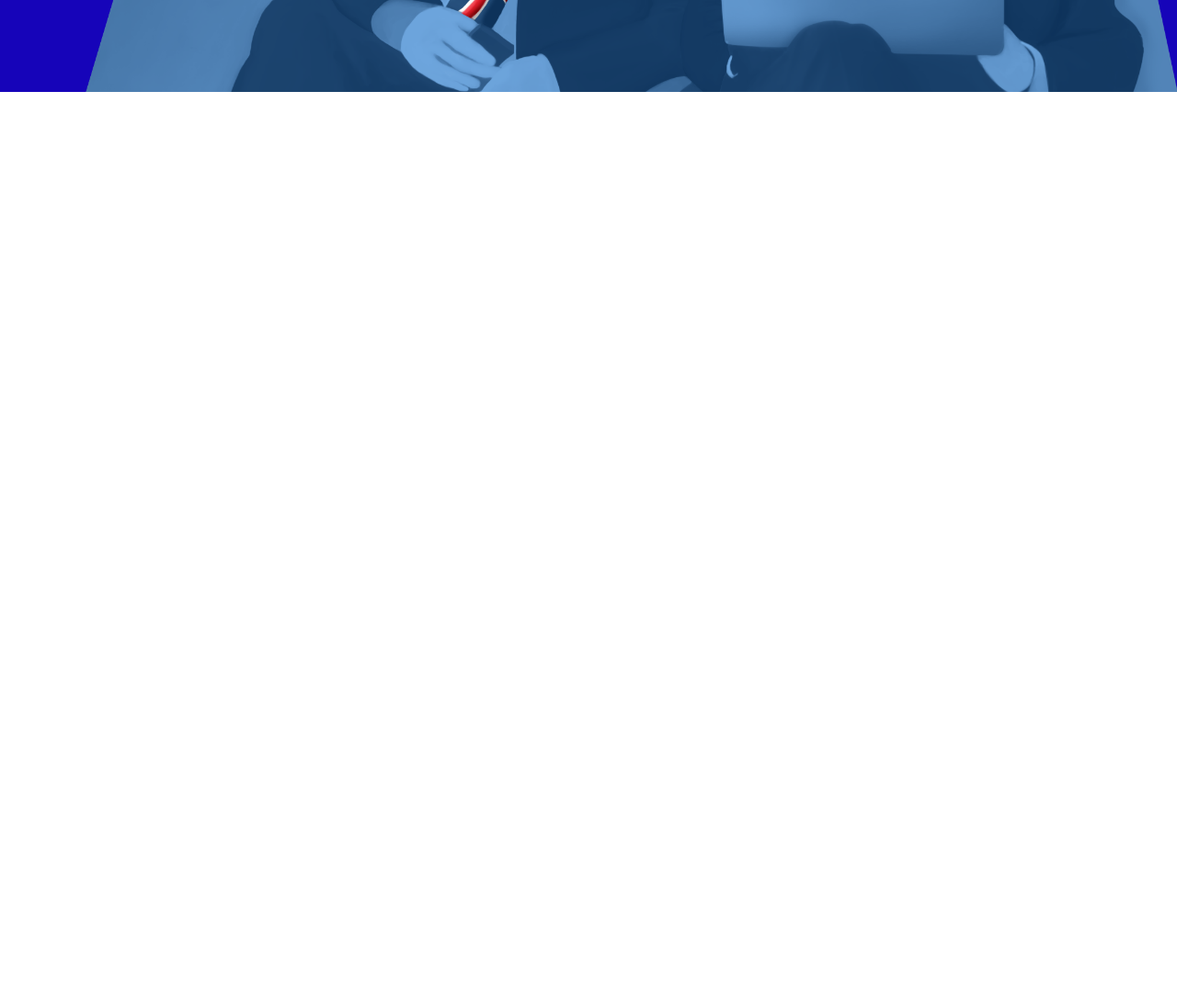
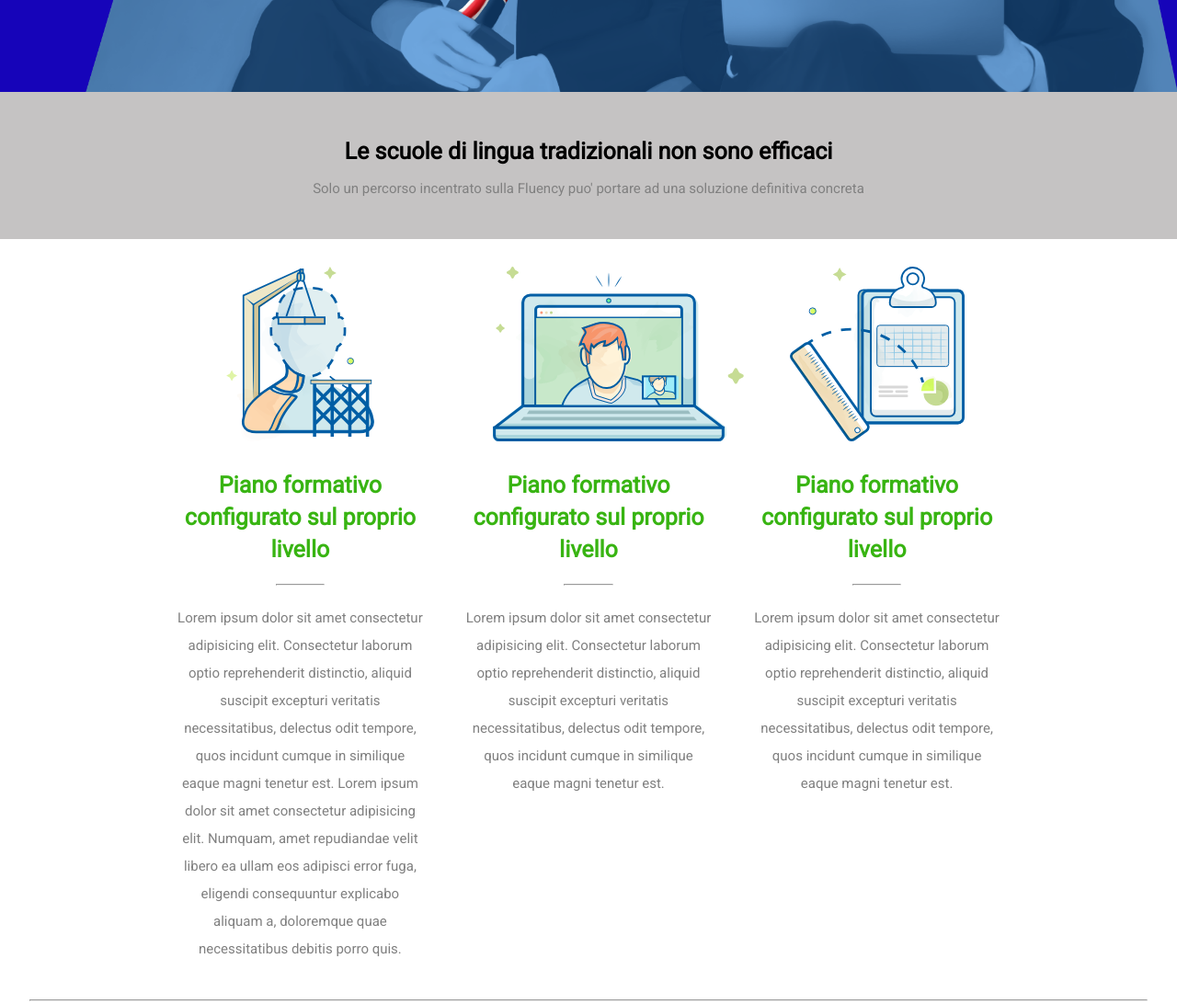
Before and after one commit to GianlucaBar/htmlcss-fluentify, a plain HTML site: page index.html in a window 1280 px wide. Shown: the part 500-1592 px from the top of the page at 92% size. Before the commit the page ends 800 px from the top, so only its background shows below. Drawn offline with Linux system fonts and the light colour scheme.

Commit message:
completata sezione features

```diff
--- a/css/style.css
+++ b/css/style.css
@@ -20,6 +20,32 @@ body{
     content: "";
     display: table;
     clear: both;
+}
+
+.bg-grey{
+    background-color: rgb(197, 195, 195);
+}
+
+.grey-text{
+    font-size: 15px;
+    line-height: 30px;
+    color: grey;
+}
+
+.img-object-fit {
+    height: 100%;
+    width: auto;
+    object-fit: cover;
+}
+
+.short-break{
+    margin: 20px auto;
+    width: 20%;
+}
+
+.long-break{
+    margin: 40px auto;
+    width: 95%;
 }
 /* fine common  */
 
@@ -110,3 +136,41 @@ h1{
 /* inizio MAIN  */
 
 /* inizio sezione slogan */
+.slogan{
+    text-align: center;
+    padding: 40px;
+}
+
+.slogan h3{
+    font-size: 25px;
+    line-height: 50px;
+}
+/* fine slogan  */
+
+/* inizio features  */
+
+.col-left, .col-right{
+    width: 30%;
+    text-align: center;
+}
+
+.col-middle{
+    width: 30%;
+    margin: 0 5%;
+    text-align: center;
+}
+
+.img-container{
+    height: 250px;
+    padding: 30px;
+}
+
+.img-container img{
+    margin: auto;
+}
+
+.green-title{
+    color: rgb(56, 180, 18);
+    font-size: 25px;
+    line-height: 35px;
+}
--- a/index.html
+++ b/index.html
@@ -68,7 +68,71 @@
         <!-- inizio slogan -->
         <section class="bg-grey">
 
+            <div class="slogan">
+
+                <h3>Le scuole di lingua tradizionali non sono efficaci</h3>
+
+                <p class="grey-text">Solo un percorso incentrato sulla Fluency puo' portare ad una soluzione definitiva concreta</p>
+
+            </div>
         </section>
+        <!-- fine slogan  -->
+
+        <!-- inizio features  -->
+        <section>
+
+            <div class="container clearfix">
+                <div class="col col-left">
+
+                    <div class="img-container">
+                        <img class="img-object-fit" src="img/profile.svg" alt="profile">
+                    </div>
+
+                    <h3 class="green-title">Piano formativo configurato sul proprio livello</h3>
+
+                    <hr class="short-break">
+
+                    <p class="grey-text">
+                        Lorem ipsum dolor sit amet consectetur adipisicing elit. Consectetur laborum optio reprehenderit distinctio, aliquid suscipit excepturi veritatis necessitatibus, delectus odit tempore, quos incidunt cumque in similique eaque magni tenetur est. Lorem ipsum dolor sit amet consectetur adipisicing elit. Numquam, amet repudiandae velit libero ea ullam eos adipisci error fuga, eligendi consequuntur explicabo aliquam a, doloremque quae necessitatibus debitis porro quis.
+                    </p>
+                </div>
+
+                <div class="col col-middle">
+
+                    <div class="img-container">
+                        <img class="img-object-fit" src="img/computer.svg" alt="profile">
+                    </div>
+
+                    <h3 class="green-title">Piano formativo configurato sul proprio livello</h3>
+
+                    <hr class="short-break">
+
+                    <p class="grey-text">
+                        Lorem ipsum dolor sit amet consectetur adipisicing elit. Consectetur laborum optio reprehenderit distinctio, aliquid suscipit excepturi veritatis necessitatibus, delectus odit tempore, quos incidunt cumque in similique eaque magni tenetur est.
+                    </p>
+
+                </div>
+
+                <div class="col col-right">
+
+                    <div class="img-container">
+                        <img class="img-object-fit" src="img/doc.svg" alt="profile">
+                    </div>
+
+                    <h3 class="green-title">Piano formativo configurato sul proprio livello</h3>
+
+                    <hr class="short-break">
+
+                    <p class="grey-text">
+                        Lorem ipsum dolor sit amet consectetur adipisicing elit. Consectetur laborum optio reprehenderit distinctio, aliquid suscipit excepturi veritatis necessitatibus, delectus odit tempore, quos incidunt cumque in similique eaque magni tenetur est.
+                    </p>
+
+                </div>
+            </div>
+
+        </section>
+        <!-- fine features  -->
+         <hr class="long-break">
     </main>
     <!-- fine MAIN  -->
 </body>
```
